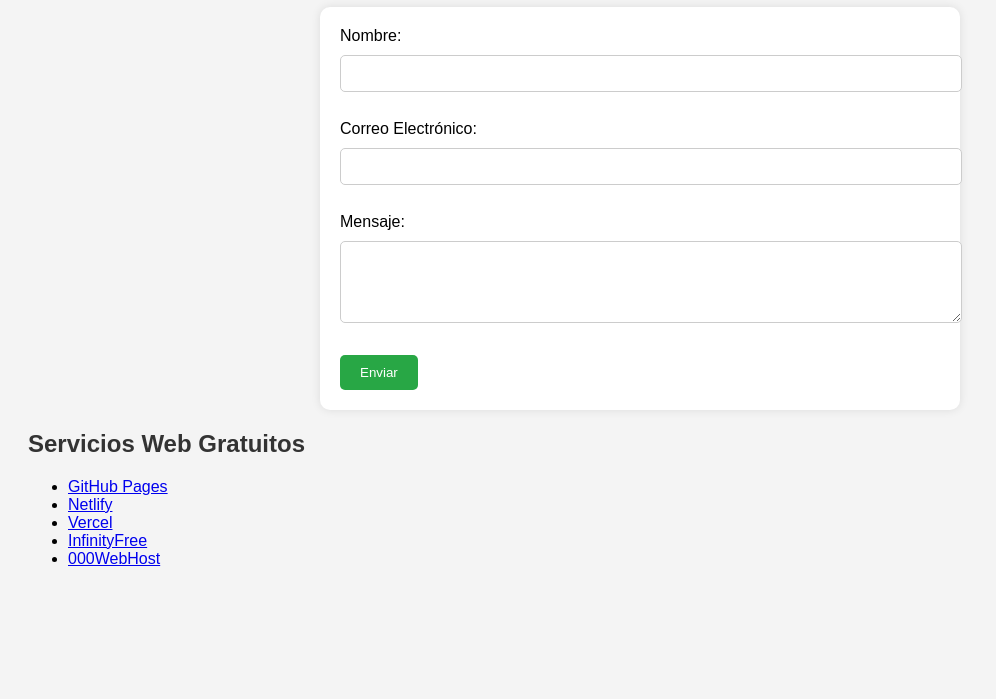
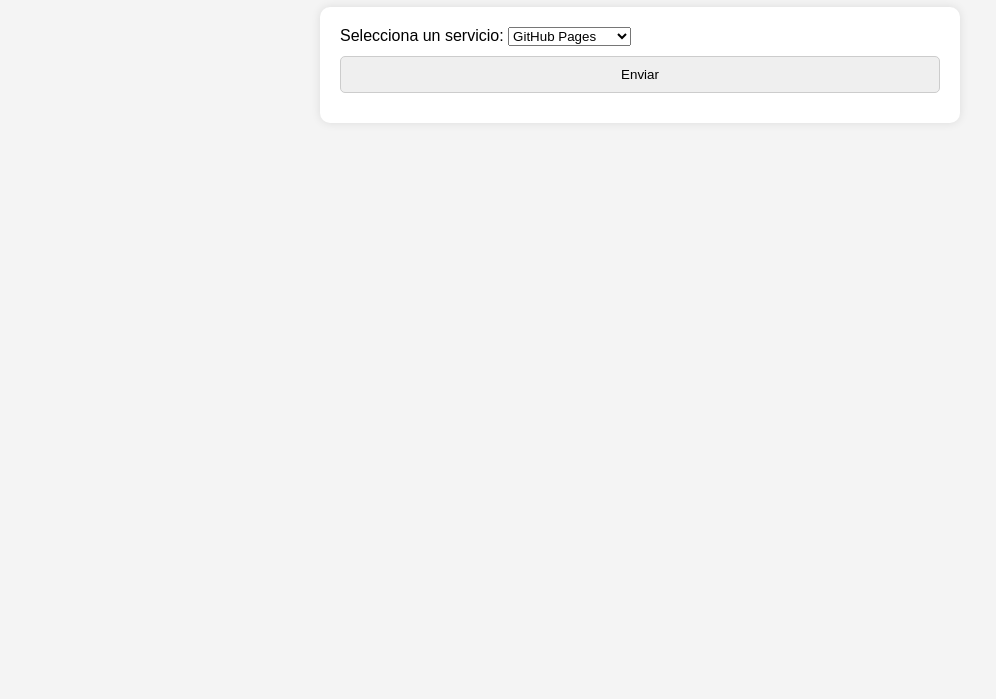
Before and after one commit to 01Josu/Formulario_Basico, a plain HTML site: page index.html in a window 1280 px wide. Shown: the part 101-800 px from the top of the page, without its empty margins (0-996 px from the left). Drawn offline with Linux system fonts and the light colour scheme.

Commit message:
Update index.html

```diff
--- a/index.html
+++ b/index.html
@@ -3,33 +3,23 @@
 <head>
     <meta charset="UTF-8">
     <meta name="viewport" content="width=device-width, initial-scale=1.0">
-    <title>Formulario de Preguntas</title>
+    <title>Formulario con Servicios Web Gratuitos</title>
     <link rel="stylesheet" href="css/styles.css">
-
 </head>
 <body>
-    <h1>FORMULARIO</h1>
-
-    <form action="#" method="post">
-        <label for="nombre">Nombre:</label>
-        <input type="text" id="nombre" name="nombre" required><br><br>
-
-        <label for="correo">Correo Electrónico:</label>
-        <input type="email" id="correo" name="correo" required><br><br>
-
-        <label for="mensaje">Mensaje:</label><br>
-        <textarea id="mensaje" name="mensaje" rows="4" cols="50" required></textarea><br><br>
-
-        <button type="submit">Enviar</button>
-    </form>
-
-    <h2>Servicios Web Gratuitos</h2>
-    <ul>
-        <li><a href="https://pages.github.com/" target="_blank">GitHub Pages</a></li>
-        <li><a href="https://www.netlify.com/" target="_blank">Netlify</a></li>
-        <li><a href="https://vercel.com/" target="_blank">Vercel</a></li>
-        <li><a href="https://www.infinityfree.net/" target="_blank">InfinityFree</a></li>
-        <li><a href="https://www.000webhost.com/" target="_blank">000WebHost</a></li>
-    </ul>
+    <div class="form-container">
+        <h1>Elige un Servicio Web Gratuito</h1>
+        <form>
+            <label for="service">Selecciona un servicio:</label>
+            <select id="service" name="service">
+                <option value="github">GitHub Pages</option>
+                <option value="netlify">Netlify</option>
+                <option value="vercel">Vercel</option>
+                <option value="firebase">Firebase Hosting</option>
+                <option value="heroku">Heroku</option>
+            </select>
+            <input type="submit" value="Enviar">
+        </form>
+    </div>
 </body>
 </html>
```
